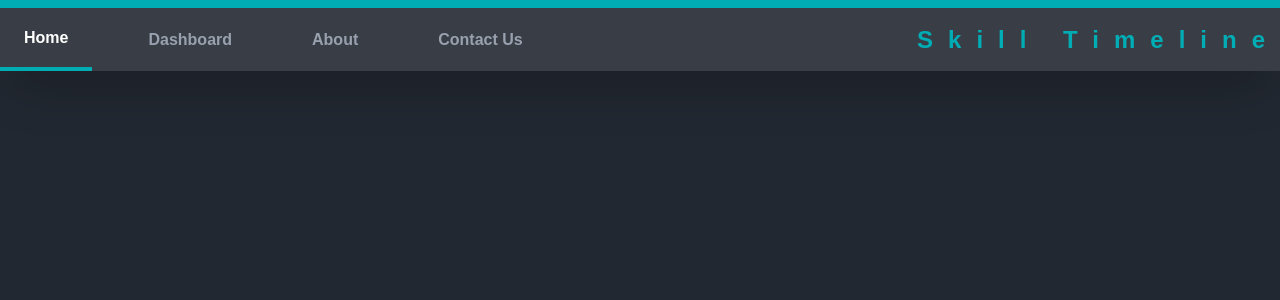
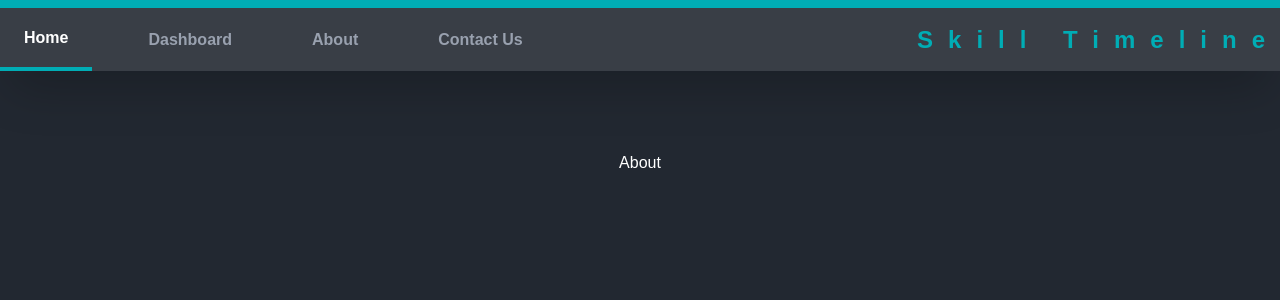
Before and after one commit to AJoshany/Skill-Timeline, a React (Vite) app: page /about in a window 1280 px wide. Shown: the top 300 px of the page. Built offline with nearby package versions, Linux system fonts and the light colour scheme.

Commit message:
Add other routes

```diff
--- a/src/components/Header/Header.jsx
+++ b/src/components/Header/Header.jsx
@@ -12,8 +12,8 @@ export default function Header() {
                         <ul className="flex items-center gap-8 topNav__list">
                             <li className="topNav__list__item active"><Link to="/">Home</Link></li>
                             <li className="topNav__list__item"><Link to="/dashboard">Dashboard</Link></li>
-                            <li className="topNav__list__item"><Link to="/">About</Link></li>
-                            <li className="topNav__list__item"><Link to="/">Contact Us</Link></li>
+                            <li className="topNav__list__item"><Link to="/about">About</Link></li>
+                            <li className="topNav__list__item"><Link to="/contact-us">Contact Us</Link></li>
                         </ul>
                     </nav>
                     <div className="text-2xl font-extrabold tracking-[15px] text-[var(--color-primary)] logo hidden md:block">Skill Timeline</div>
--- /dev/null
+++ b/src/pages/About/About.jsx
@@ -0,0 +1,7 @@
+import React from 'react'
+
+export default function About() {
+  return (
+    <div>About</div>
+  )
+}
--- /dev/null
+++ b/src/pages/ContactUs/ContactUs.jsx
@@ -0,0 +1,7 @@
+import React from 'react'
+
+export default function ContactUs() {
+  return (
+    <div>ContactUs</div>
+  )
+}
--- /dev/null
+++ b/src/pages/Home/Home.jsx
@@ -0,0 +1,7 @@
+import React from 'react'
+
+export default function Home() {
+  return (
+    <div>Home</div>
+  )
+}
--- a/src/routes.jsx
+++ b/src/routes.jsx
@@ -1,10 +1,15 @@
 import AuthForm from "./components/Auth/AuthForm";
 import ProtectedRoute from "./routes/ProtectedRoute";
 import Dashboard from "./pages/Dashboard/Dashboard";
+import About from "./pages/About/About"
+import ContactUs from "./pages/ContactUs/ContactUs"
 
 let routes = [
   { path: "/signup", element: <AuthForm /> },
   { path: "/login", element: <AuthForm /> },
+  { path: "/about", element: <About /> },
+  { path: "/contact-us", element: <ContactUs /> },
+
   {
     path: "/dashboard",
     element: (
```
Also changed, not shown: src/pages/About/About.css (added), src/pages/ContactUs/ContactUs.css (added), src/pages/Home/Home.css (added).
